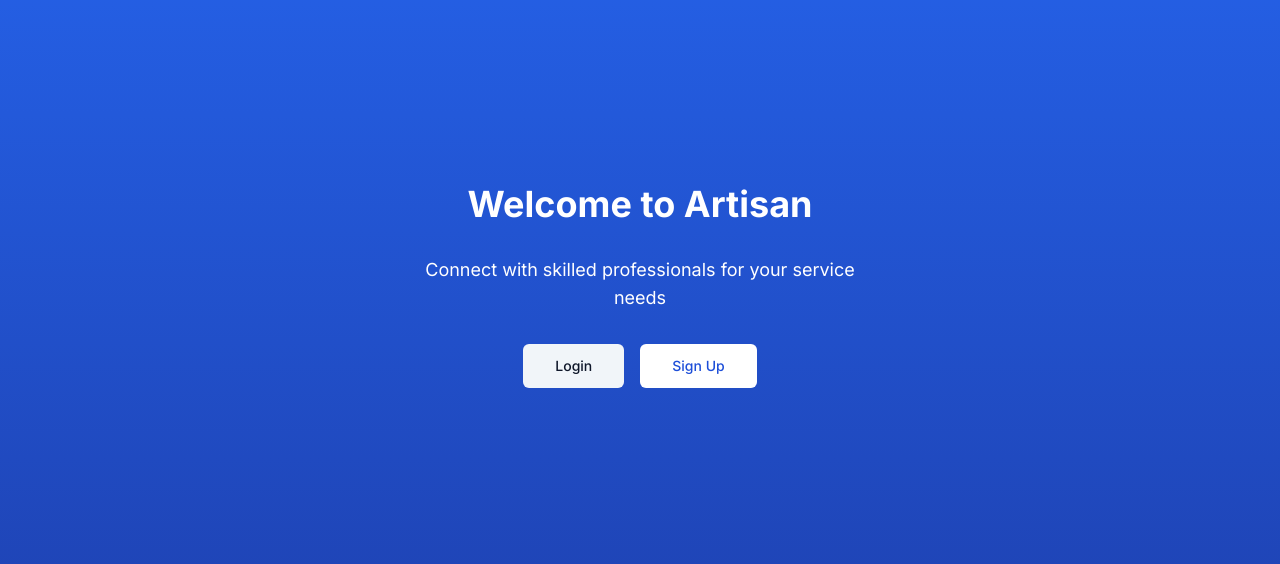
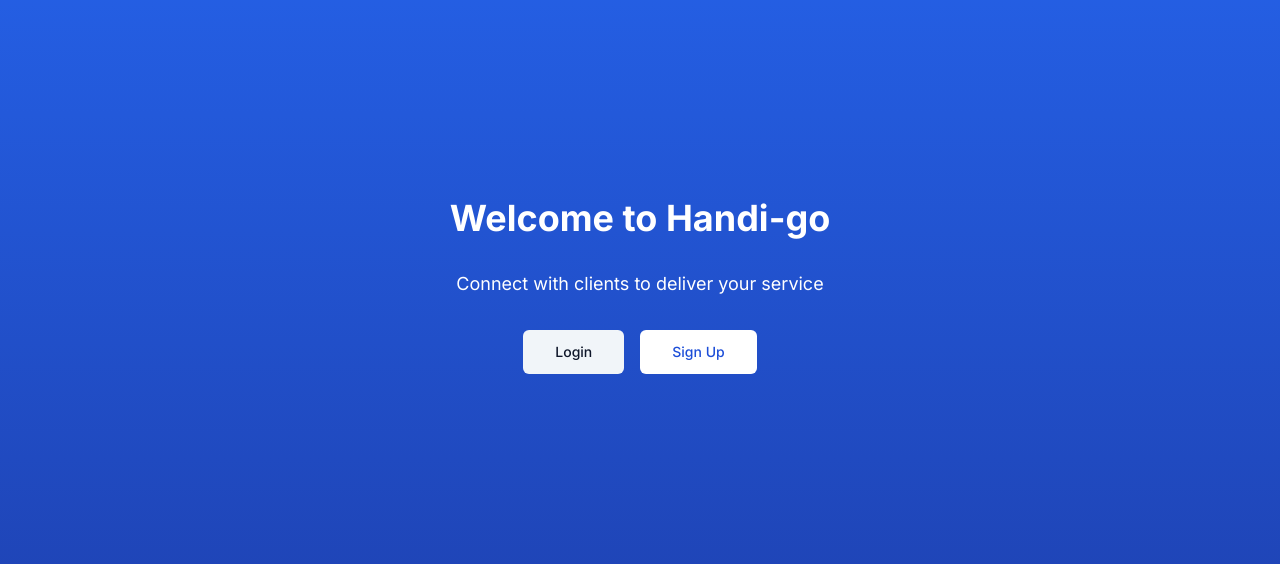
Before and after one commit to Kevinafebuame/Handigo-demo-build, a Next.js app: page / in a window 1280 px wide. Shown: the part 114-678 px from the top of the page. Built offline with nearby package versions, Linux system fonts and the light colour scheme.

Commit message:
Update page.tsx
Updated description

```diff
--- a/app/page.tsx
+++ b/app/page.tsx
@@ -5,8 +5,8 @@ export default function Home() {
   return (
     <main className="flex min-h-screen flex-col items-center justify-center p-4 bg-gradient-to-b from-blue-600 to-blue-800 text-white">
       <div className="max-w-md w-full text-center space-y-8">
-        <h1 className="text-4xl font-bold">Welcome to Artisan</h1>
-        <p className="text-lg">Connect with skilled professionals for your service needs</p>
+        <h1 className="text-4xl font-bold">Welcome to Handi-go</h1>
+        <p className="text-lg">Connect with clients to deliver your service</p>
         <div className="flex flex-col sm:flex-row gap-4 justify-center">
           <Link href="/auth/login">
             <Button size="lg" variant="secondary" className="w-full">
```
